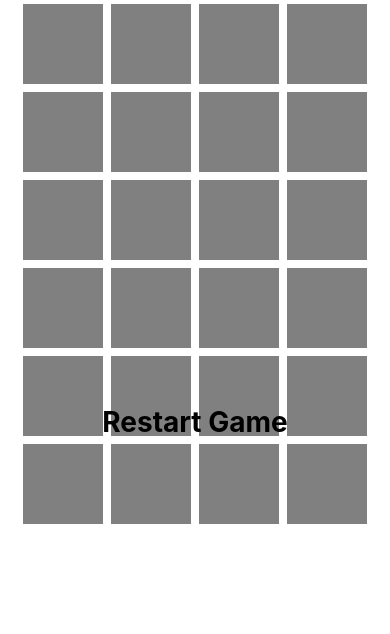
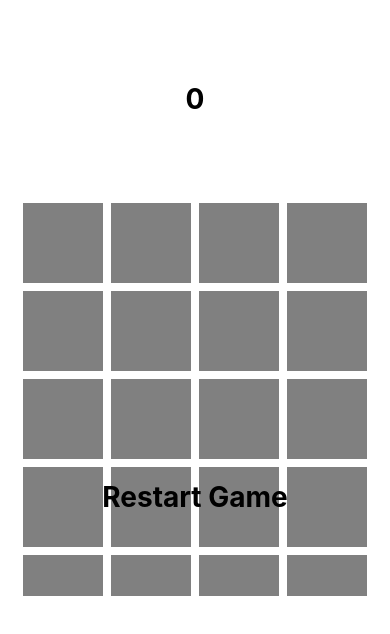
Before and after one commit to tuxrace/numeral-rush, a React Native app: screen / in a window 390 px wide. Shown: the top 634 px of the page. Built offline with nearby package versions, Linux system fonts and the light colour scheme; what react-native would draw is missing.

Commit message:
fix: Add steps count

```diff
--- a/App.js
+++ b/App.js
@@ -26,6 +26,7 @@ const LENGTH = 12;
 
 const App: () => React$Node = () => {
   const [cards, setCards] = useState([]);
+  const [steps, setSteps] = useState(0);
 
   const initialize = () => {
     const numerals = Array.from(Array(RANGE), (_, i) => i + 1);
@@ -39,6 +40,7 @@ const App: () => React$Node = () => {
       };
     });
     setCards(data);
+    setSteps(0);
   };
 
   const restart = () => {
@@ -58,6 +60,8 @@ const App: () => React$Node = () => {
     if (newCards[idx].state === 'disabled') {
       return;
     }
+
+    setSteps(steps + 1);
 
     if (newCards[idx].state === 'open') {
       newCards[idx].state = 'closed';
@@ -103,6 +107,9 @@ const App: () => React$Node = () => {
         <ScrollView
           contentInsetAdjustmentBehavior="automatic"
           style={styles.scrollView}>
+          <View style={styles.body}>
+            <Text style={styles.text}>{steps}</Text>
+          </View>
           <View style={styles.body}>
             {cards.map((item, x) => (
               <TouchableHighlight onPress={() => click(x)} id={x}>
```
